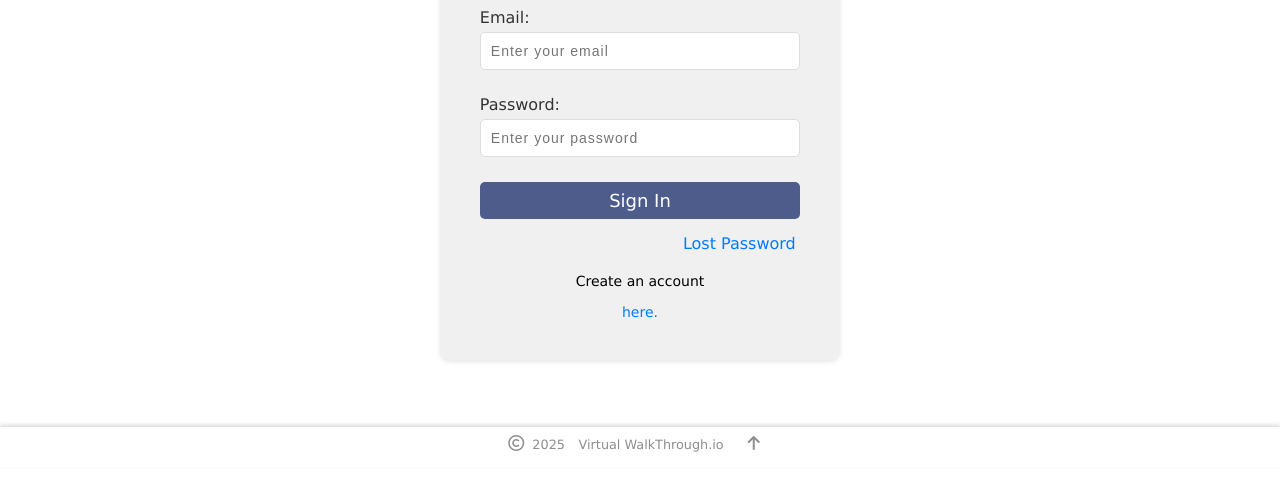
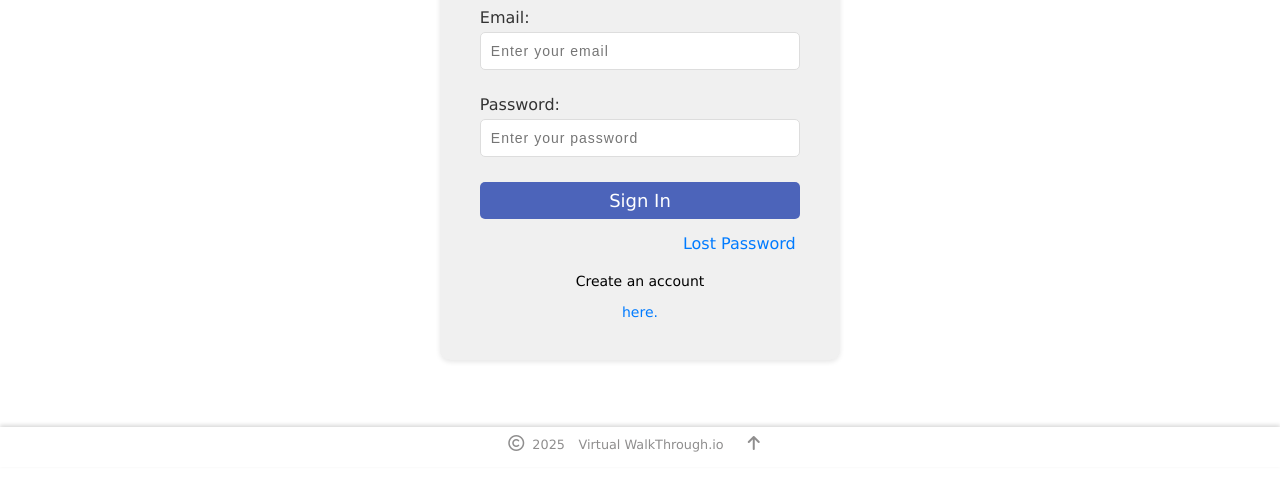
Before and after one commit to Rishabh7883/mini-project-college, a plain HTML site: page login.html in a window 1280 px wide. In both pictures the pointer is over the link "Sign In". Shown: the part 247-738 px from the top of the page. Drawn offline with nearby package versions, Linux system fonts and the light colour scheme.

Commit message:
third commit

```diff
--- a/login.css
+++ b/login.css
@@ -57,7 +57,7 @@ body {
     justify-content: center;
     transition: background-color 0.3s ease;
   }
-  .container button:hover {
+  .container #submit:hover {
     background-color: rgba(35, 65, 173, 0.8);
   }
 
```
